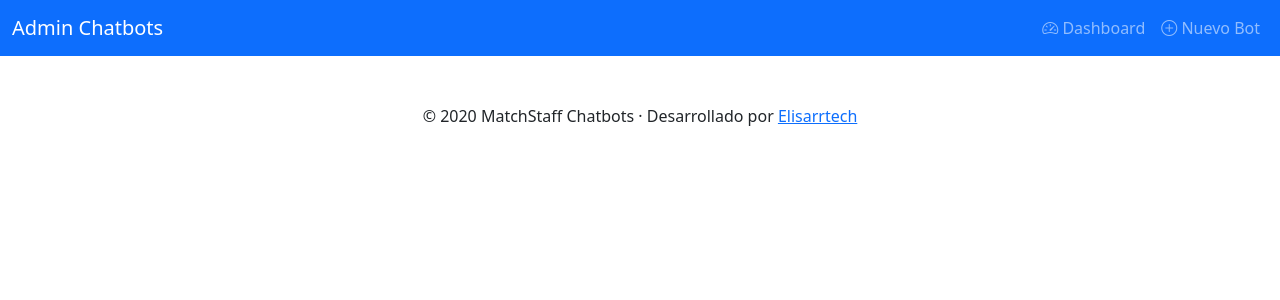
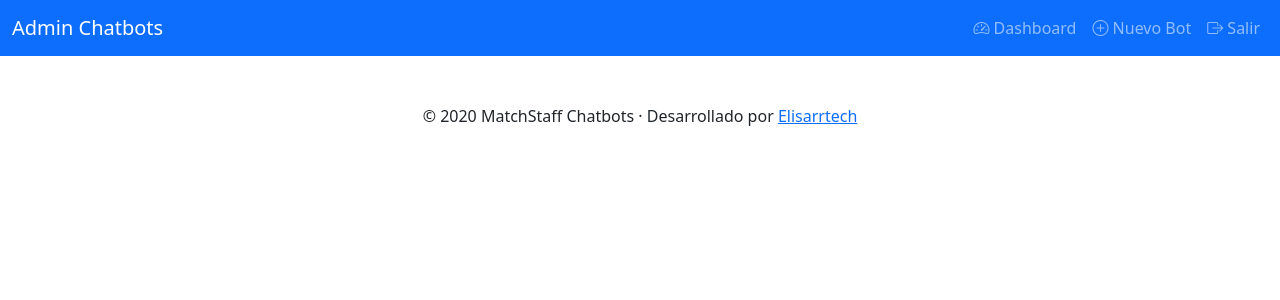
Before and after one commit to elisarrtech/proyectoflask, a Flask app: template templates/base.html in a window 1280 px wide. Shown: the top 300 px of the page. Run offline with Flask 3, Linux system fonts and the light colour scheme; the visitor is signed in with stand-in values (Sample User, id 1); tables that the repository leaves empty hold one stand-in row (values such as "Sample post"); the template is opened without the code that fills it: most values are stand-ins (such as "Sample title", 1, 10 or a date in 2020).

Commit message:
Update base.html

```diff
--- a/templates/base.html
+++ b/templates/base.html
@@ -32,6 +32,11 @@
           <li class="nav-item">
             <a class="nav-link" href="{{ url_for('nuevo') }}"><i class="bi bi-plus-circle"></i> Nuevo Bot</a>
           </li>
+          {% if session.get('logged_in') %}
+            <li class="nav-item">
+              <a class="nav-link" href="{{ url_for('logout') }}"><i class="bi bi-box-arrow-right"></i> Salir</a>
+            </li>
+          {% endif %}
         </ul>
       </div>
     </div>
@@ -53,11 +58,12 @@
   </main>
 
   <script src="https://cdn.jsdelivr.net/npm/bootstrap@5.3.0/dist/js/bootstrap.bundle.min.js"></script>
+
   <footer class="mt-5">
-  <div class="container text-center">
-    <p class="mb-0">© {{ current_year }} MatchStaff Chatbots · Desarrollado por <a href="https://github.com/elisarrtech" target="_blank">Elisarrtech</a></p>
-  </div>
-</footer>
+    <div class="container text-center">
+      <p class="mb-0">© {{ current_year }} MatchStaff Chatbots · Desarrollado por <a href="https://github.com/elisarrtech" target="_blank">Elisarrtech</a></p>
+    </div>
+  </footer>
 
 </body>
 </html>
```
